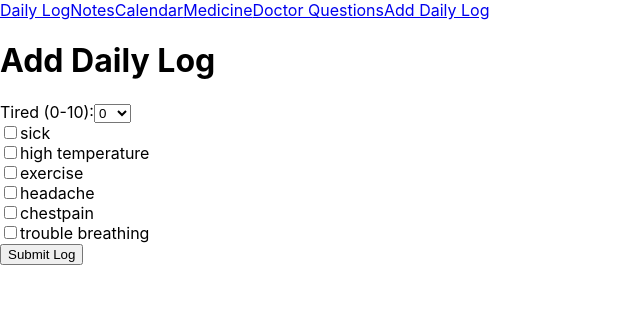
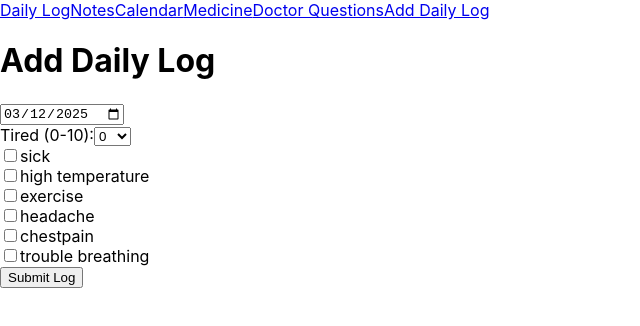
Before and after one commit to ofAiden/Team-643-ALPS, a React (Create React App) app in the folder client/: page /daily_log in a window 1280 px wide. Shown: the top 326 px of the page, without its empty margins (0-640 px from the left). Built offline with nearby package versions, Linux system fonts and the light colour scheme.

Commit message:
added date to MySQL table, index.js, and AddLog.jsx. date does not actually enter MySQL table though, it is only null

```diff
--- a/client/src/pages/AddLog.jsx
+++ b/client/src/pages/AddLog.jsx
@@ -4,6 +4,7 @@ import axios from "axios";
 
 const AddLog = () => {
     const [log, setLog] = useState({
+        date: new Date().toISOString().split('T')[0],
         tired: 0, // Range 0-10
         sick: 0,
         high_temperature: 0,
@@ -14,6 +15,11 @@ const AddLog = () => {
     });
 
     const navigate = useNavigate();
+
+    // Handle changes for date field
+    const handleDateChange = (e) => {
+        setLog(prev => ({ ...prev, date: e.target.value}));
+    }
 
     // Handle changes for "tired" (dropdown)
     const handleTiredChange = (e) => {
@@ -46,6 +52,8 @@ const AddLog = () => {
             <h1>Add Daily Log</h1>
 
             <form onSubmit={handleSubmit}>
+                <input type="date" value={log.date} onChange = {handleDateChange}/>
+
                 {/* Tired Input (Dropdown 0-10) */}
                 <div>
                     <label>Tired (0-10):</label>
```
